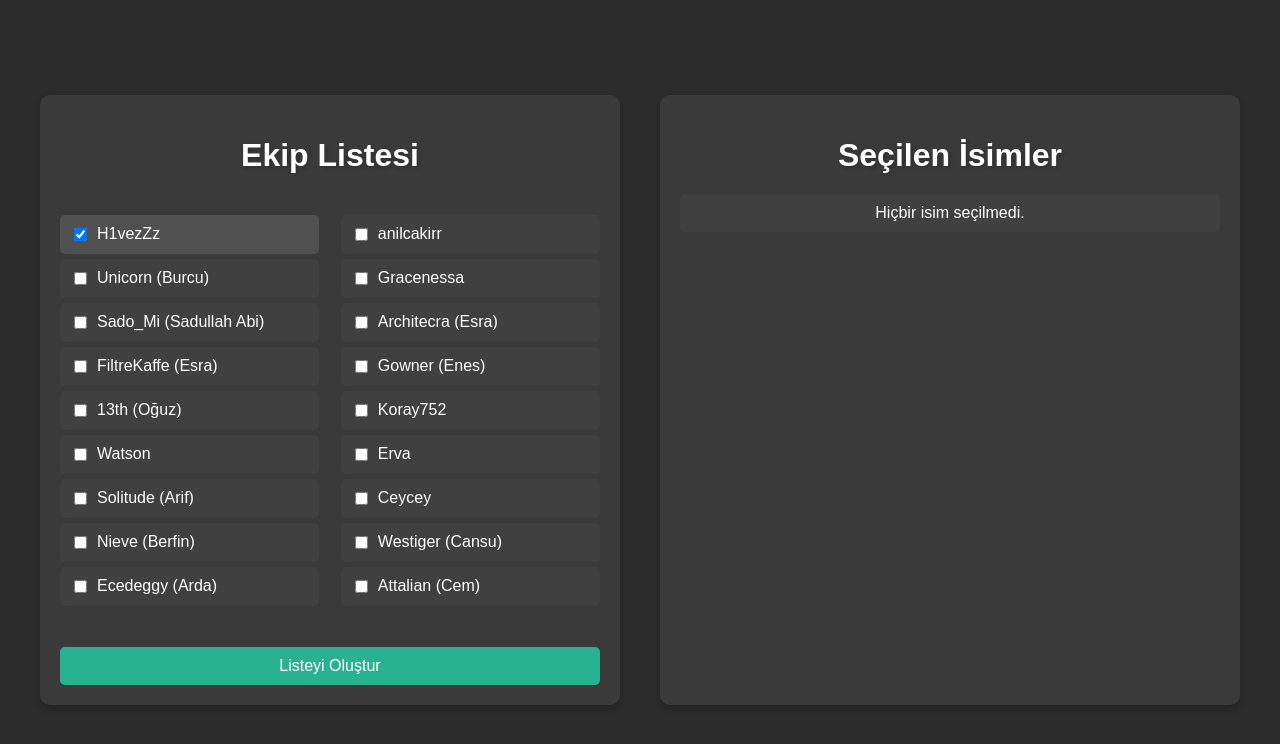
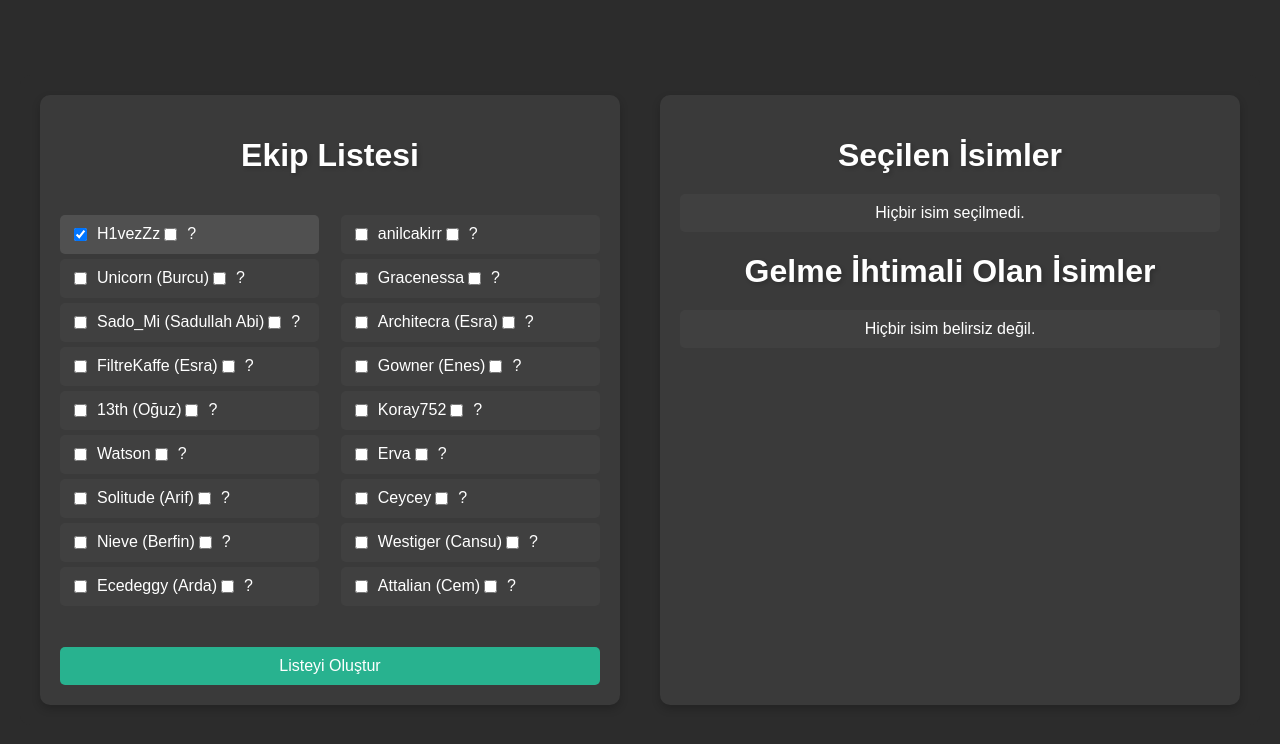
Before and after one commit to eraykrkpnr/hivez-moderator-tools, a React (Create React App) app: page /EkipList in a window 1280 px wide. Shown: the top 744 px of the page. Built offline with nearby package versions, Linux system fonts and the light colour scheme.

Commit message:
Belirsiz kişiler için update

```diff
--- a/src/components/EkipList.js
+++ b/src/components/EkipList.js
@@ -3,30 +3,36 @@ import "./EkipList.css";
 
 function EkipList() {
   const [names, setNames] = useState([
-    { name: "H1vezZz", selected: true },
-    { name: "Unicorn (Burcu)", selected: false },
-    { name: "Sado_Mi (Sadullah Abi)", selected: false },
-    { name: "FiltreKaffe (Esra)", selected: false },
-    { name: "13th (Oğuz)", selected: false },
-    { name: "Watson", selected: false },
-    { name: "Solitude (Arif)", selected: false },
-    { name: "Nieve (Berfin)", selected: false },
-    { name: "Ecedeggy (Arda)", selected: false },
-    { name: "anilcakirr", selected: false },
-    { name: "Gracenessa", selected: false },
-    { name: "Architecra (Esra)", selected: false },
-    { name: "Gowner (Enes)", selected: false },
-    { name: "Koray752", selected: false },
-    { name: "Erva", selected: false },
-    { name: "Ceycey", selected: false },
-    { name: "Westiger (Cansu)", selected: false },
-    { name: "Attalian (Cem)", selected: false },
+    { name: "H1vezZz", selected: true, uncertain: false },
+    { name: "Unicorn (Burcu)", selected: false, uncertain: false },
+    { name: "Sado_Mi (Sadullah Abi)", selected: false, uncertain: false },
+    { name: "FiltreKaffe (Esra)", selected: false, uncertain: false },
+    { name: "13th (Oğuz)", selected: false, uncertain: false },
+    { name: "Watson", selected: false, uncertain: false },
+    { name: "Solitude (Arif)", selected: false, uncertain: false },
+    { name: "Nieve (Berfin)", selected: false, uncertain: false },
+    { name: "Ecedeggy (Arda)", selected: false, uncertain: false },
+    { name: "anilcakirr", selected: false, uncertain: false },
+    { name: "Gracenessa", selected: false, uncertain: false },
+    { name: "Architecra (Esra)", selected: false, uncertain: false },
+    { name: "Gowner (Enes)", selected: false, uncertain: false },
+    { name: "Koray752", selected: false, uncertain: false },
+    { name: "Erva", selected: false, uncertain: false },
+    { name: "Ceycey", selected: false, uncertain: false },
+    { name: "Westiger (Cansu)", selected: false, uncertain: false },
+    { name: "Attalian (Cem)", selected: false, uncertain: false },
   ]);
+
   const [selectedNames, setSelectedNames] = useState([]);
+  const [uncertainNames, setUncertainNames] = useState([]);
 
-  const handleCheckboxChange = (index) => {
+  const handleCheckboxChange = (index, type) => {
     const newNames = [...names];
-    newNames[index].selected = !newNames[index].selected;
+    if (type === "selected") {
+      newNames[index].selected = !newNames[index].selected;
+    } else if (type === "uncertain") {
+      newNames[index].uncertain = !newNames[index].uncertain;
+    }
     setNames(newNames);
   };
 
@@ -34,10 +40,13 @@ function EkipList() {
     const selected = names
       .filter((item) => item.selected)
       .map((item) => item.name);
+    const uncertain = names
+      .filter((item) => item.uncertain)
+      .map((item) => item.name);
     setSelectedNames(selected);
+    setUncertainNames(uncertain);
   };
 
-  // İsimleri ikiye bölme
   const half = Math.ceil(names.length / 2);
   const firstHalf = names.slice(0, half);
   const secondHalf = names.slice(half);
@@ -52,14 +61,20 @@ function EkipList() {
               <li
                 key={index}
                 className={item.selected ? "selected" : ""}
-                onClick={() => handleCheckboxChange(index)}
+                onClick={() => handleCheckboxChange(index, "selected")}
               >
                 <input
                   type="checkbox"
                   checked={item.selected}
-                  onChange={() => handleCheckboxChange(index)}
+                  onChange={() => handleCheckboxChange(index, "selected")}
                 />
                 <label>{item.name}</label>
+                <input
+                  type="checkbox"
+                  checked={item.uncertain}
+                  onChange={() => handleCheckboxChange(index, "uncertain")}
+                />
+                <label>?</label>
               </li>
             ))}
           </ul>
@@ -68,14 +83,24 @@ function EkipList() {
               <li
                 key={index + half}
                 className={item.selected ? "selected" : ""}
-                onClick={() => handleCheckboxChange(index + half)}
+                onClick={() => handleCheckboxChange(index + half, "selected")}
               >
                 <input
                   type="checkbox"
                   checked={item.selected}
-                  onChange={() => handleCheckboxChange(index + half)}
+                  onChange={() =>
+                    handleCheckboxChange(index + half, "selected")
+                  }
                 />
                 <label>{item.name}</label>
+                <input
+                  type="checkbox"
+                  checked={item.uncertain}
+                  onChange={() =>
+                    handleCheckboxChange(index + half, "uncertain")
+                  }
+                />
+                <label>?</label>
               </li>
             ))}
           </ul>
@@ -89,6 +114,12 @@ function EkipList() {
             ? selectedNames.join(" - ")
             : "Hiçbir isim seçilmedi."}
         </div>
+        <h1>Gelme İhtimali Olan İsimler</h1>
+        <div>
+          {uncertainNames.length > 0
+            ? uncertainNames.join(" - ")
+            : "Hiçbir isim belirsiz değil."}
+        </div>
       </div>
     </div>
   );
```
